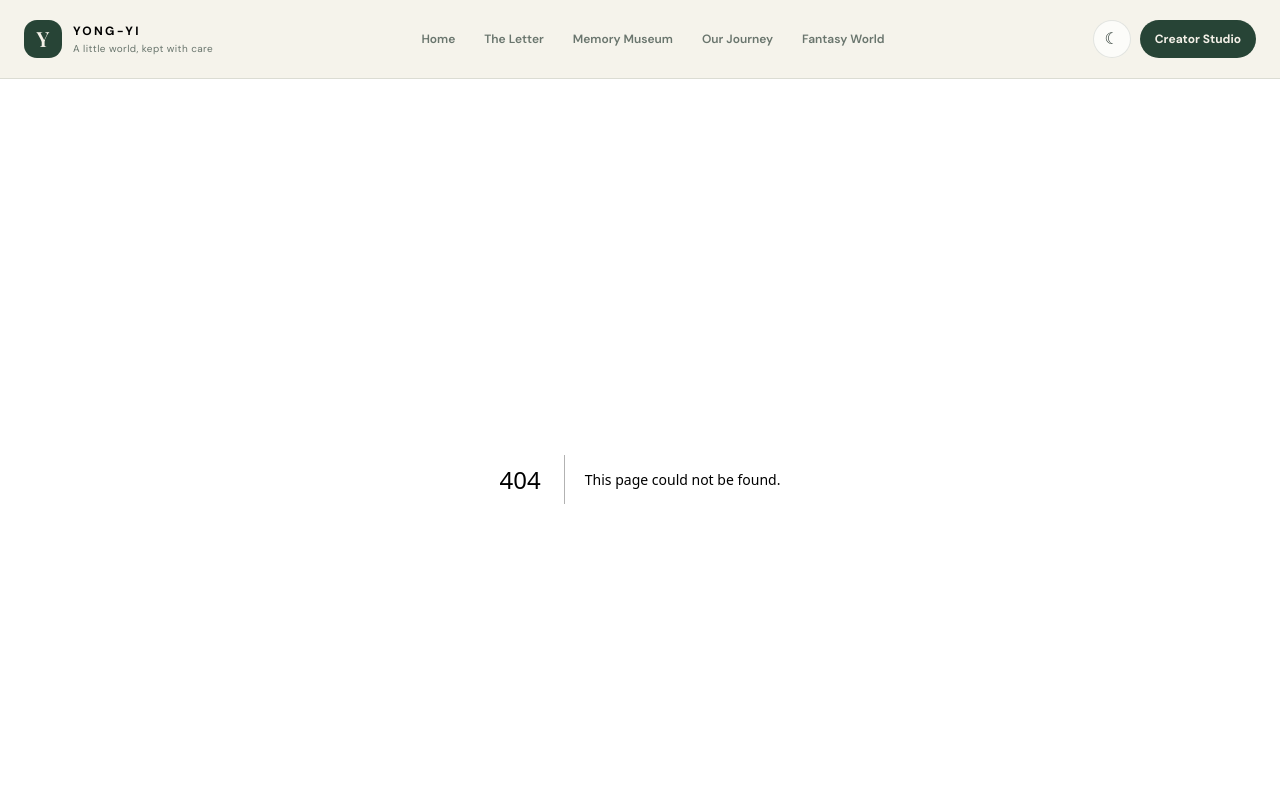
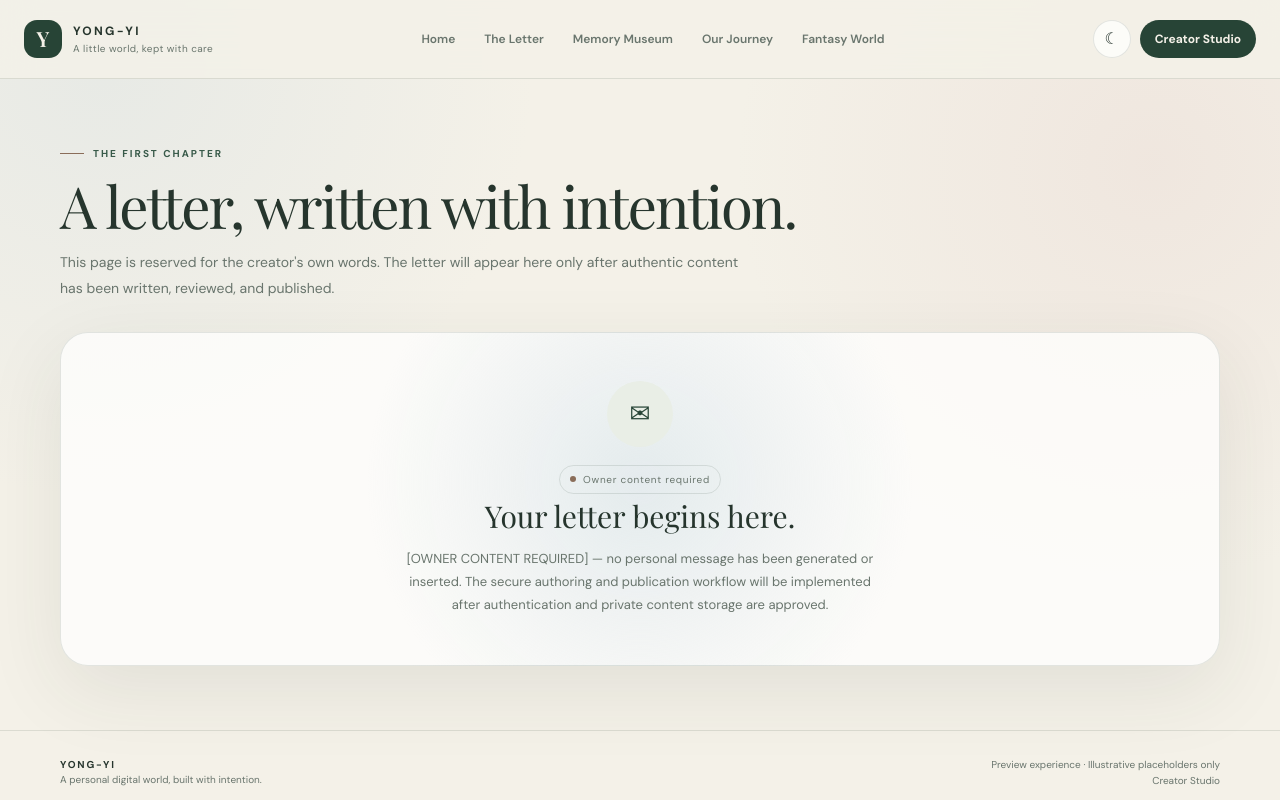
Before and after one commit to Velox-Lap/Yong-Yi, a Next.js app: page /letter in a window 1280 px wide. Before the commit this address had no page. Shown: the top 800 px of the page. Built offline with nearby package versions, Linux system fonts and the light colour scheme.

Commit message:
feat: add digital letter route

```diff
--- /dev/null
+++ b/src/app/letter/page.tsx
@@ -0,0 +1,31 @@
+import type { Metadata } from "next";
+
+export const metadata: Metadata = { title: "The Letter" };
+
+export default function LetterPage() {
+  return (
+    <div className="container">
+      <section className="page-hero">
+        <span className="eyebrow">The first chapter</span>
+        <h1 className="page-title">A letter, written with intention.</h1>
+        <p className="page-lead">
+          This page is reserved for the creator&apos;s own words. The letter will appear here
+          only after authentic content has been written, reviewed, and published.
+        </p>
+      </section>
+      <section className="content-panel placeholder-panel">
+        <div>
+          <div className="placeholder-symbol" aria-hidden="true">✉</div>
+          <span className="label-pill"><span className="label-dot" /> Owner content required</span>
+          <h2>Your letter begins here.</h2>
+          <p>
+            [OWNER CONTENT REQUIRED] — no personal message has been generated or inserted.
+            The secure authoring and publication workflow will be implemented after authentication
+            and private content storage are approved.
+          </p>
+        </div>
+      </section>
+      <div style={{ height: 64 }} />
+    </div>
+  );
+}
```
